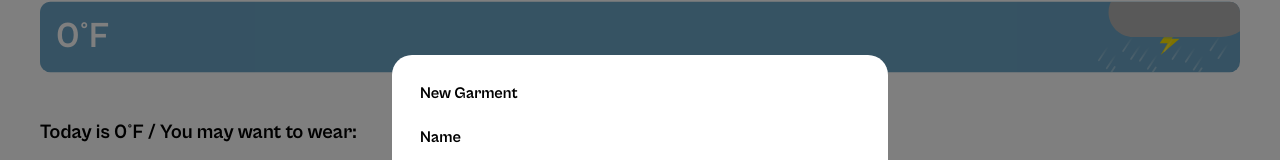
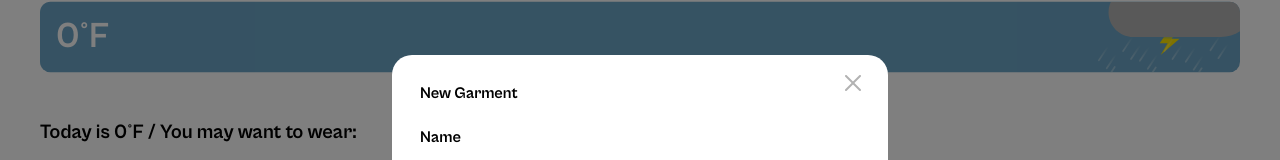
Before and after one commit to DexinJ/se_project_react, a React (Create React App) app: page / in a window 1280 px wide. Both pictures are taken after a click on the button "+ Add clothes". Shown: the part 127-287 px from the top of the page. Built offline with nearby package versions, Linux system fonts and the light colour scheme; no server answers.

Commit message:
fixed image

```diff
--- a/src/components/ModalWithForm/ModalWithForm.js
+++ b/src/components/ModalWithForm/ModalWithForm.js
@@ -11,7 +11,7 @@ function ModalWithForm({
     <div className={`modal modal_type_${name}`}>
       <div className="modal__container">
         <button type="button" onClick={onClose} className="modal__close">
-          <image src="/images/Close.svg" alt="close modal" />
+          <img src="/images/Close.svg" alt="close modal" />
         </button>
         <h3 className="modal__text modal__heading">{title}</h3>
         <form className="modal__form">{children}</form>
```
